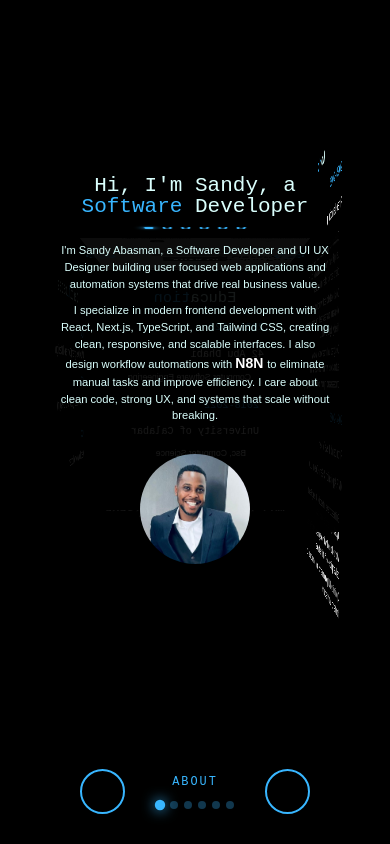
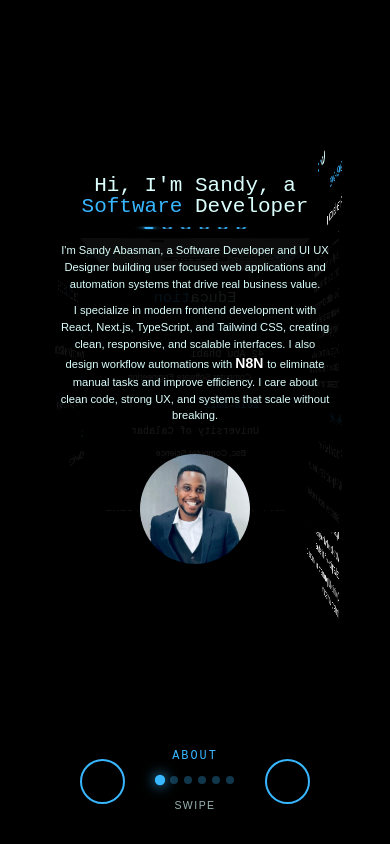
Before and after one commit to SandyAbasman/3d-portfolio, a Next.js app: page / in a window 390 px wide. Built offline with nearby package versions, Linux system fonts and the light colour scheme.

Commit message:
added swipe

```diff
--- a/app/globals.css
+++ b/app/globals.css
@@ -1136,6 +1136,15 @@ button:hover {
 
 .cube-nav-dot:hover {
   background-color: rgba(56, 182, 255, 0.6);
+}
+
+.cube-swipe-label {
+  display: none;
+  font-size: 0.75rem;
+  text-transform: uppercase;
+  letter-spacing: 0.14em;
+  color: rgba(218, 255, 253, 0.7);
+  margin-top: 4px;
 }
 
 /* Main cube container */
@@ -1611,6 +1620,10 @@ button:hover {
   .cube-nav-dot {
     width: 8px;
     height: 8px;
+  }
+
+  .cube-swipe-label {
+    display: block;
   }
 
   /* Main cube navigation on mobile */
--- a/app/page.tsx
+++ b/app/page.tsx
@@ -149,6 +149,7 @@ export default function Home() {
                     />
                   ))}
                 </div>
+                <span className="cube-swipe-label">Swipe</span>
               </div>
 
               <button
```
